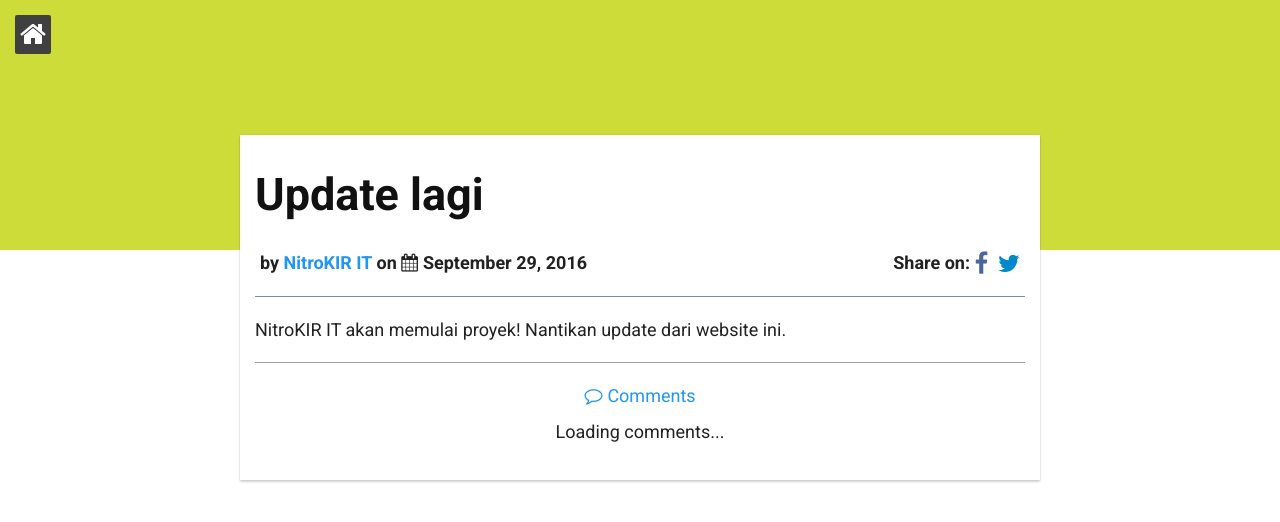
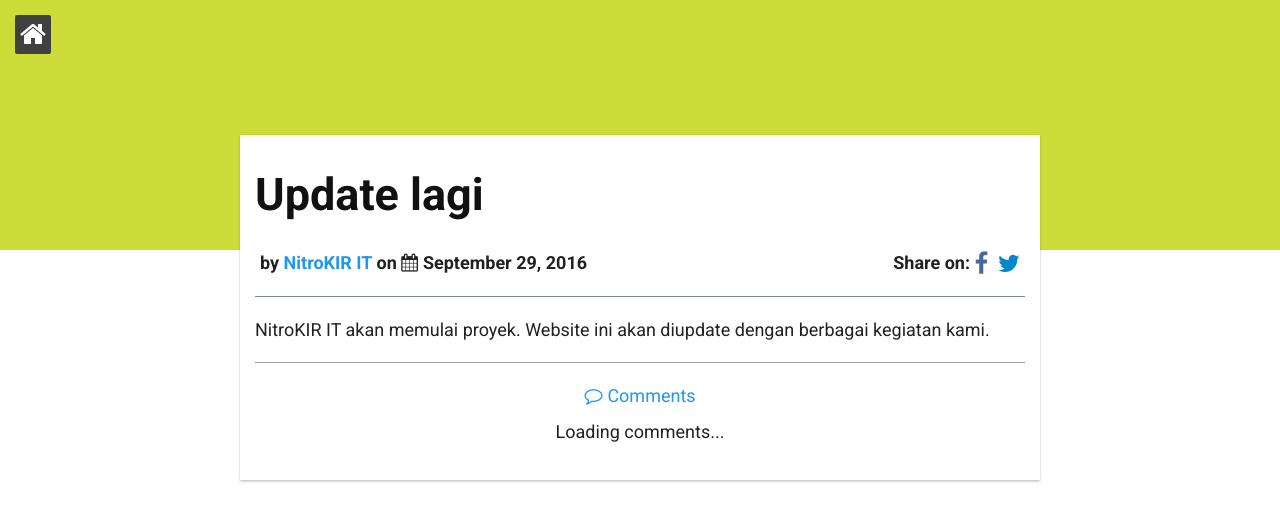
Before and after one commit to Hori75/nitrokir-it.github.io, a Jekyll site: the page built from _posts/2016-09-29-update-lagi.md, in a window 1280 px wide. Shown: the top 522 px of the page. Built offline with Jekyll 4.4.1, drawn with Linux system fonts in a browser that asks for light colours; nearby versions of some CDN libraries; comment, search, counter and statistics services are not loaded.

Commit message:
change post

```diff
--- a/_posts/2016-09-29-update-lagi.md
+++ b/_posts/2016-09-29-update-lagi.md
@@ -6,4 +6,4 @@ categories: others
 color: lime
 ---
 
-NitroKIR IT akan memulai proyek! Nantikan update dari website ini.
+NitroKIR IT akan memulai proyek. Website ini akan diupdate dengan berbagai kegiatan kami.
```
